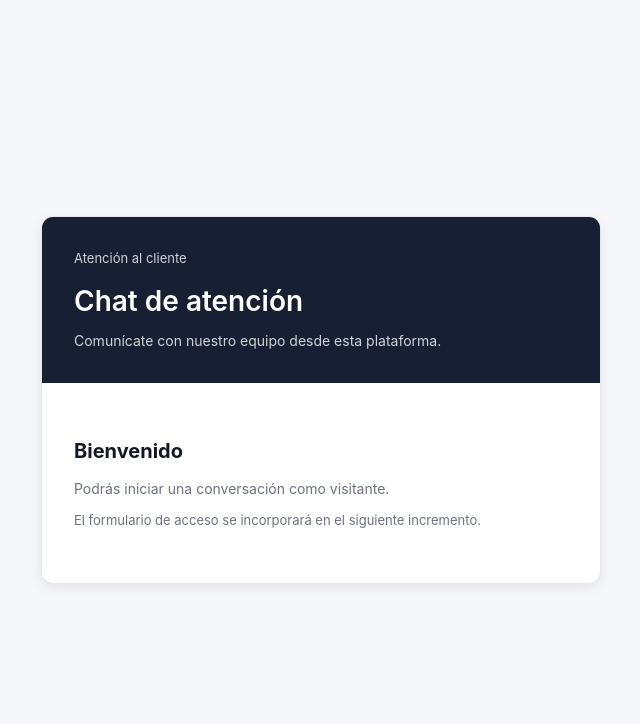
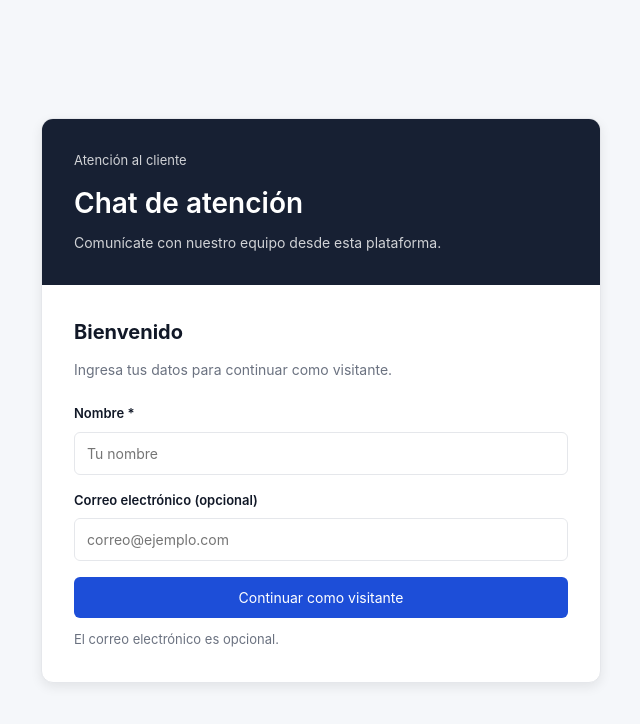
Before and after one commit to omarpalacios958-lgtm/Plataforma-Automatizacion-CRM, a React app in the folder frontend/: page /chat in a window 1280 px wide. Shown: the top 724 px of the page, without its empty margins (319-959 px from the left). Built offline with nearby package versions, Linux system fonts and the light colour scheme; the HTML template or start-up script is replaced by a standard one.

Commit message:
feat(chat): add tested visitor guest session form

```diff
--- a/frontend/src/modules/chat/ChatVisitor.css
+++ b/frontend/src/modules/chat/ChatVisitor.css
@@ -91,3 +91,56 @@
     padding: var(--spacing-6);
   }
 }
+
+
+.chat-visitor__form {
+  display: flex;
+  width: 100%;
+  flex-direction: column;
+  gap: var(--spacing-4);
+  margin-top: var(--spacing-3);
+}
+
+.chat-visitor__field {
+  display: flex;
+  flex-direction: column;
+  gap: var(--spacing-2);
+  width: 100%;
+}
+
+.chat-visitor__field label {
+  color: var(--color-text-primary);
+  font-size: var(--font-size-small);
+  font-weight: 600;
+}
+
+.chat-visitor__field input {
+  width: 100%;
+  min-height: 42px;
+  padding: 10px 12px;
+  border: 1px solid var(--color-border);
+  border-radius: var(--border-radius-sm);
+  background-color: var(--color-surface);
+  color: var(--color-text-primary);
+  font: inherit;
+}
+
+.chat-visitor__field input:focus-visible {
+  outline: 2px solid var(--color-primary);
+  outline-offset: 2px;
+}
+
+.chat-visitor__field input:disabled {
+  opacity: 0.65;
+  cursor: not-allowed;
+}
+
+.chat-visitor__form-error {
+  color: #b91c1c !important;
+  font-size: var(--font-size-small);
+}
+
+.chat-visitor__button:disabled {
+  opacity: 0.65;
+  cursor: not-allowed;
+}
--- a/frontend/src/modules/chat/ChatVisitor.jsx
+++ b/frontend/src/modules/chat/ChatVisitor.jsx
@@ -1,19 +1,73 @@
 
-import { useEffect, useState } from "react";
+import { useEffect, useRef, useState } from "react";
 
 import {
   consultarSesionVisitante,
+  crearSesionVisitante,
   eliminarTokenVisitante,
   obtenerTokenVisitante,
 } from "../../services/chat-visitor.service.js";
 
 import "./ChatVisitor.css";
 
+const CORREO_REGEX = /^[^\s@]+@[^\s@]+\.[^\s@]+$/;
+// Se replica la validación del backend para rechazar caracteres de control.
+// eslint-disable-next-line no-control-regex
+const CONTROL_REGEX = /[\x00-\x1F\x7F]/;
+
+function validarFormulario(nombre, correo) {
+  const nombreNormalizado = nombre.trim();
+  const correoNormalizado = correo.trim().toLowerCase();
+
+  if (
+    nombreNormalizado.length < 2 ||
+    nombreNormalizado.length > 120 ||
+    CONTROL_REGEX.test(nombreNormalizado)
+  ) {
+    return {
+      error: "El nombre debe tener entre 2 y 120 caracteres válidos.",
+    };
+  }
+
+  if (
+    correoNormalizado &&
+    (correoNormalizado.length > 254 ||
+      !CORREO_REGEX.test(correoNormalizado))
+  ) {
+    return {
+      error: "Ingresa un correo electrónico válido.",
+    };
+  }
+
+  return {
+    datos: {
+      nombre: nombreNormalizado,
+      correo: correoNormalizado || null,
+    },
+  };
+}
+
 function ChatVisitor() {
   const [estado, setEstado] = useState("verificando");
   const [sesion, setSesion] = useState(null);
   const [error, setError] = useState("");
   const [intento, setIntento] = useState(0);
+
+  const [nombre, setNombre] = useState("");
+  const [correo, setCorreo] = useState("");
+  const [enviando, setEnviando] = useState(false);
+  const [errorFormulario, setErrorFormulario] = useState("");
+
+  const montado = useRef(false);
+  const enviandoRef = useRef(false);
+
+  useEffect(() => {
+    montado.current = true;
+
+    return () => {
+      montado.current = false;
+    };
+  }, []);
 
   useEffect(() => {
     let activo = true;
@@ -59,6 +113,47 @@ function ChatVisitor() {
     };
   }, [intento]);
 
+  async function iniciarSesion(event) {
+    event.preventDefault();
+
+    if (enviandoRef.current) return;
+
+    const resultado = validarFormulario(nombre, correo);
+
+    if (resultado.error) {
+      setErrorFormulario(resultado.error);
+      return;
+    }
+
+    enviandoRef.current = true;
+    setEnviando(true);
+    setErrorFormulario("");
+
+    try {
+      const data = await crearSesionVisitante(resultado.datos);
+
+      if (!montado.current) return;
+
+      setSesion({
+        visitor: data.visitor,
+        expiresAt: data.expiresAt,
+      });
+      setEstado("autenticado");
+    } catch (err) {
+      if (!montado.current) return;
+
+      setErrorFormulario(
+        err.message || "No fue posible iniciar la sesión.",
+      );
+    } finally {
+      enviandoRef.current = false;
+
+      if (montado.current) {
+        setEnviando(false);
+      }
+    }
+  }
+
   return (
     <main className="chat-visitor">
       <section className="chat-visitor__panel">
@@ -85,12 +180,77 @@ function ChatVisitor() {
             <h2>Bienvenido</h2>
 
             <p>
-              Podrás iniciar una conversación como visitante.
+              Ingresa tus datos para continuar como visitante.
             </p>
 
+            <form
+              className="chat-visitor__form"
+              onSubmit={iniciarSesion}
+              noValidate
+            >
+              <div className="chat-visitor__field">
+                <label htmlFor="visitor-nombre">
+                  Nombre *
+                </label>
+
+                <input
+                  id="visitor-nombre"
+                  type="text"
+                  autoComplete="name"
+                  maxLength={120}
+                  value={nombre}
+                  disabled={enviando}
+                  onChange={(event) => {
+                    setNombre(event.target.value);
+                    setErrorFormulario("");
+                  }}
+                  placeholder="Tu nombre"
+                  required
+                />
+              </div>
+
+              <div className="chat-visitor__field">
+                <label htmlFor="visitor-correo">
+                  Correo electrónico (opcional)
+                </label>
+
+                <input
+                  id="visitor-correo"
+                  type="email"
+                  autoComplete="email"
+                  maxLength={254}
+                  value={correo}
+                  disabled={enviando}
+                  onChange={(event) => {
+                    setCorreo(event.target.value);
+                    setErrorFormulario("");
+                  }}
+                  placeholder="correo@ejemplo.com"
+                />
+              </div>
+
+              {errorFormulario && (
+                <p
+                  className="chat-visitor__form-error"
+                  role="alert"
+                >
+                  {errorFormulario}
+                </p>
+              )}
+
+              <button
+                className="chat-visitor__button"
+                type="submit"
+                disabled={enviando}
+              >
+                {enviando
+                  ? "Creando sesión..."
+                  : "Continuar como visitante"}
+              </button>
+            </form>
+
             <p className="chat-visitor__hint">
-              El formulario de acceso se incorporará en el
-              siguiente incremento.
+              El correo electrónico es opcional.
             </p>
           </div>
         )}
```
Also changed, not shown: 1 other file (tests, documents, lock files or other folders).
